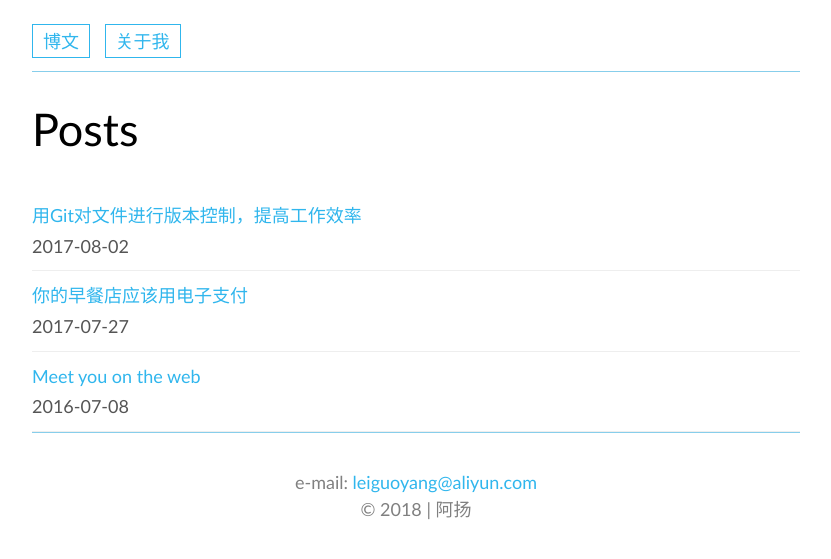
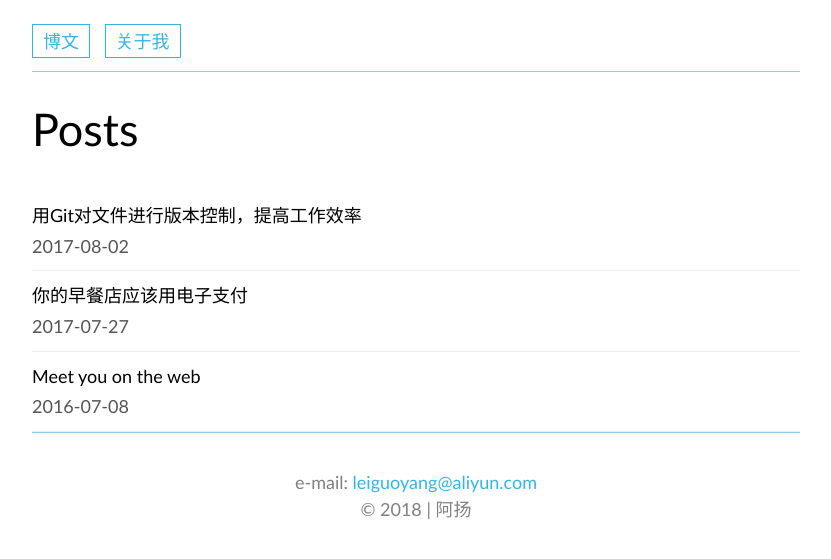
Before and after one commit to leiguoyang/leiguoyang.github.io, a Jekyll site: the page built from index.html, in a window 1280 px wide. Shown: the top 559 px of the page, without its empty margins (224-1055 px from the left). Built offline with Jekyll 4.4.1, drawn with Linux system fonts in a browser that asks for light colours.

Commit message:
style post list

```diff
--- a/css/main.css
+++ b/css/main.css
@@ -73,11 +73,12 @@ img {
 
 #post-list a {
   text-decoration: none;
+  color: black;
 }
 
 #post-list a:hover {
-  background: yellow;
-  color: #30b6ed;
+  color: black;
+  text-decoration: underline;
 }
 
 li {
```
